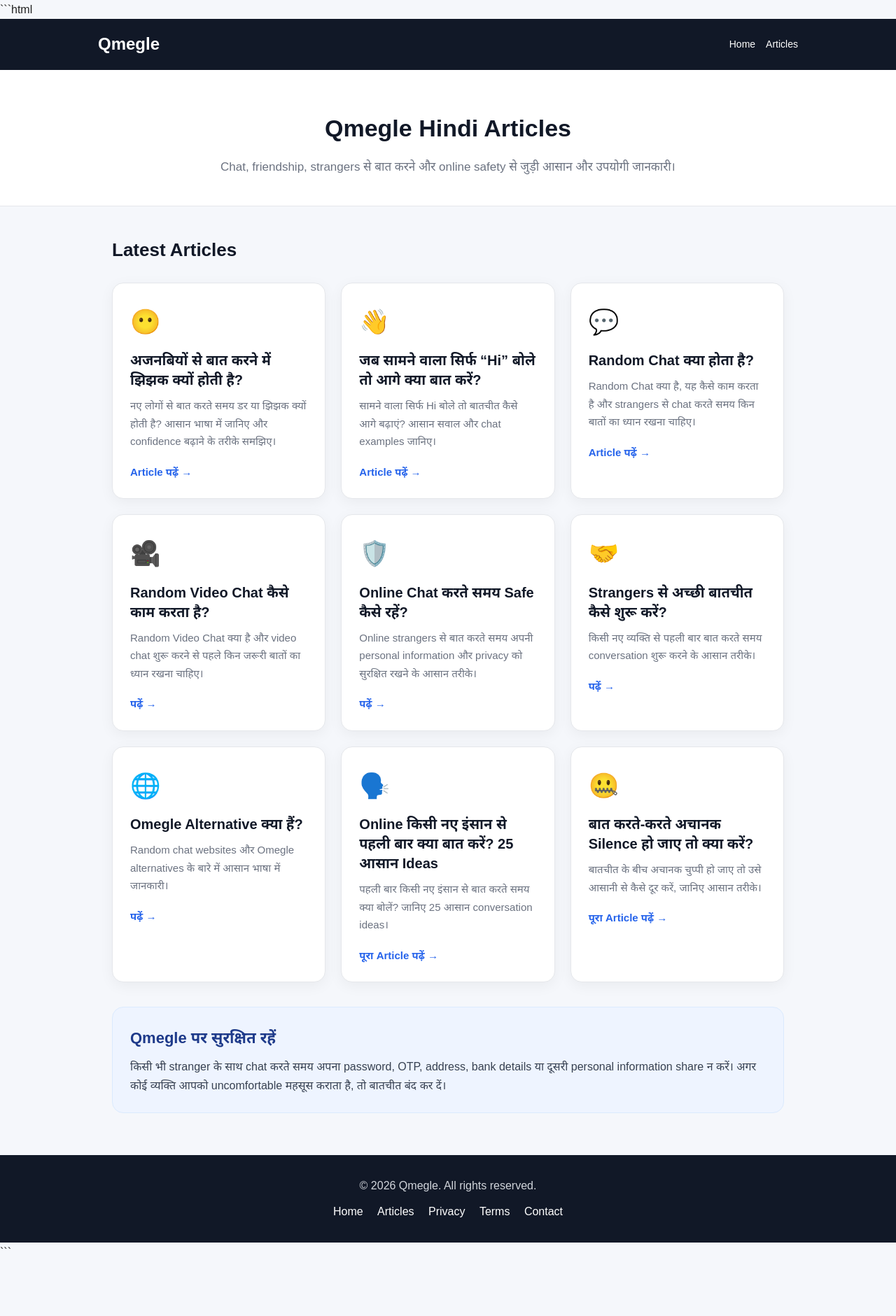
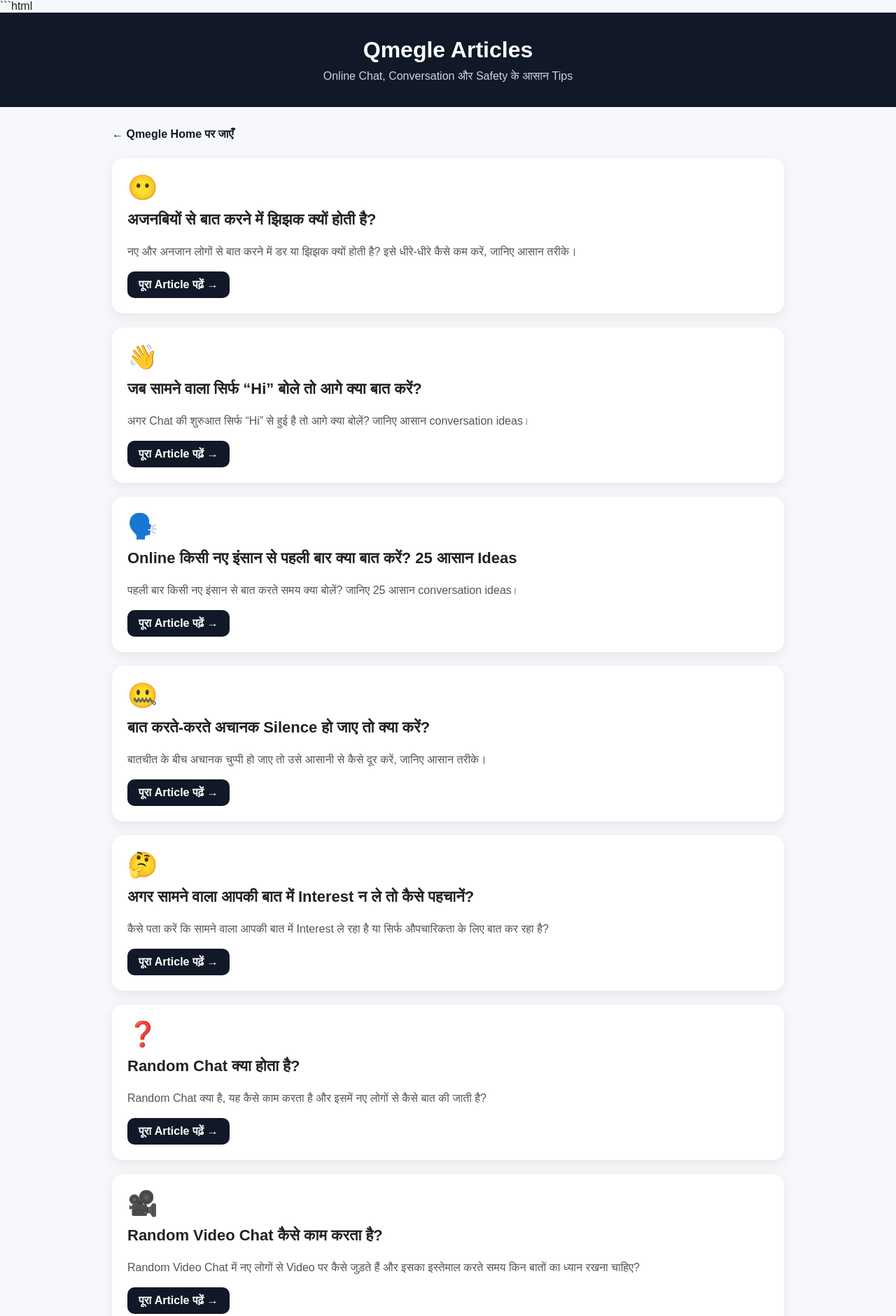
Before and after one commit to gajananbhadange842-cmyk/Qmegle, a website: page articles/index.html in a window 1280 px wide. Shown: the top 1881 px of the page at 70% size. Before the commit the page ends 1803 px from the top, so only its background shows below. Drawn offline with Linux system fonts and the light colour scheme.

Commit message:
Update index.html

```diff
--- a/articles/index.html
+++ b/articles/index.html
@@ -5,229 +5,114 @@
   <meta charset="UTF-8">
   <meta name="viewport" content="width=device-width, initial-scale=1.0">
 
-  <title>Qmegle Hindi Articles – Chat, Friendship & Online Safety</title>
+  <title>Qmegle Articles - Online Chat और Safety Tips</title>
 
   <meta
     name="description"
-    content="Qmegle के Hindi Articles पढ़ें। Random chat, strangers से बात करना, online friendship और online safety के बारे में आसान जानकारी।"
-  >
-
-  <link
-    rel="canonical"
-    href="https://qmegle.onrender.com/articles/"
+    content="Online chat, strangers से बात करने, conversation और safety से जुड़े आसान हिंदी articles पढ़ें।"
   >
 
   <style>
     * {
       box-sizing: border-box;
-      margin: 0;
-      padding: 0;
     }
 
     body {
-      font-family: Arial, "Noto Sans Devanagari", sans-serif;
-      background: #f5f7fb;
+      margin: 0;
+      font-family: Arial, sans-serif;
+      background: #f7f8fc;
       color: #222;
-      line-height: 1.7;
     }
 
     header {
       background: #111827;
       color: white;
-      padding: 16px 20px;
-      position: sticky;
-      top: 0;
-      z-index: 10;
+      text-align: center;
+      padding: 35px 20px;
     }
 
-    .header-inner {
-      max-width: 1000px;
-      margin: auto;
-      display: flex;
-      align-items: center;
-      justify-content: space-between;
-      gap: 15px;
+    header h1 {
+      margin: 0 0 10px;
+      font-size: 32px;
     }
 
-    .logo {
-      color: white;
-      text-decoration: none;
-      font-size: 24px;
-      font-weight: 800;
-    }
-
-    nav {
-      display: flex;
-      gap: 15px;
-    }
-
-    nav a {
-      color: white;
-      text-decoration: none;
-      font-size: 14px;
-    }
-
-    nav a:hover {
-      text-decoration: underline;
-    }
-
-    .hero {
-      background: white;
-      text-align: center;
-      padding: 55px 20px 40px;
-      border-bottom: 1px solid #e5e7eb;
-    }
-
-    .hero h1 {
-      font-size: 34px;
-      margin-bottom: 12px;
-      color: #111827;
-    }
-
-    .hero p {
-      max-width: 700px;
-      margin: auto;
-      color: #6b7280;
-      font-size: 17px;
+    header p {
+      margin: 0;
+      color: #d1d5db;
+      font-size: 16px;
     }
 
     .container {
       max-width: 1000px;
-      margin: 40px auto;
+      margin: 30px auto;
       padding: 0 20px;
-    }
-
-    .section-title {
-      font-size: 26px;
-      margin-bottom: 25px;
-      color: #111827;
-    }
-
-    .articles-grid {
-      display: grid;
-      grid-template-columns: repeat(3, 1fr);
-      gap: 22px;
     }
 
     .article-card {
       background: white;
       border-radius: 16px;
-      padding: 25px;
-      border: 1px solid #e5e7eb;
-      box-shadow: 0 5px 20px rgba(0, 0, 0, 0.05);
-      transition: transform 0.2s ease, box-shadow 0.2s ease;
-    }
-
-    .article-card:hover {
-      transform: translateY(-4px);
-      box-shadow: 0 10px 25px rgba(0, 0, 0, 0.09);
+      padding: 22px;
+      margin-bottom: 20px;
+      box-shadow: 0 5px 18px rgba(0, 0, 0, 0.08);
     }
 
     .article-icon {
       font-size: 35px;
-      margin-bottom: 12px;
+      margin-bottom: 10px;
     }
 
     .article-card h2 {
-      font-size: 20px;
+      margin: 0 0 10px;
+      font-size: 22px;
       line-height: 1.4;
-      margin-bottom: 10px;
-      color: #111827;
     }
 
     .article-card p {
-      color: #6b7280;
-      font-size: 15px;
-      margin-bottom: 18px;
+      color: #555;
+      line-height: 1.7;
+      margin-bottom: 15px;
     }
 
     .read-more {
       display: inline-block;
-      color: #2563eb;
+      background: #111827;
+      color: white;
       text-decoration: none;
-      font-weight: 700;
-      font-size: 15px;
+      padding: 10px 16px;
+      border-radius: 10px;
+      font-weight: bold;
     }
 
     .read-more:hover {
-      text-decoration: underline;
+      opacity: 0.9;
     }
 
-    .info-box {
-      margin-top: 35px;
-      background: #eef4ff;
-      border: 1px solid #dbeafe;
-      border-radius: 16px;
-      padding: 25px;
-    }
-
-    .info-box h2 {
-      margin-bottom: 8px;
-      color: #1e3a8a;
-      font-size: 22px;
-    }
-
-    .info-box p {
-      color: #374151;
+    .back-home {
+      display: inline-block;
+      margin-bottom: 25px;
+      color: #111827;
+      text-decoration: none;
+      font-weight: bold;
     }
 
     footer {
-      margin-top: 60px;
-      background: #111827;
-      color: #d1d5db;
       text-align: center;
       padding: 30px 20px;
+      color: #777;
+      font-size: 14px;
     }
 
-    footer a {
-      color: white;
-      text-decoration: none;
-      margin: 0 8px;
+    @media (max-width: 600px) {
+      header h1 {
+        font-size: 26px;
       }
 
-    @media (max-width: 800px) {
-      .articles-grid {
-        grid-template-columns: repeat(2, 1fr);
-      }
-
-      .hero h1 {
-        font-size: 28px;
-      }
-    }
-
-    @media (max-width: 550px) {
-      .header-inner {
-        flex-direction: column;
-      }
-
-      nav {
-        flex-wrap: wrap;
-        justify-content: center;
-      }
-
-      .hero {
-        padding: 40px 18px 30px;
-      }
-
-      .hero h1 {
-        font-size: 25px;
-      }
-
-      .hero p {
-        font-size: 15px;
+      .article-card h2 {
+        font-size: 19px;
       }
 
       .container {
-        margin-top: 30px;
         padding: 0 15px;
-      }
-
-      .articles-grid {
-        grid-template-columns: 1fr;
-      }
-
-      .article-card {
-        padding: 22px;
       }
     }
   </style>
@@ -235,55 +120,17 @@
 
 <body>
 
-  <!-- HEADER -->
-
   <header>
-    <div class="header-inner">
-
-      <a href="/" class="logo">
-        Qmegle
-      </a>
-
-      <nav>
-        <a href="/">Home</a>
-        <a href="/articles/">Articles</a>
-      </nav>
-
-    </div>
+    <h1>Qmegle Articles</h1>
+    <p>Online Chat, Conversation और Safety के आसान Tips</p>
   </header>
 
+  <div class="container">
 
-  <!-- HERO -->
+    <a href="/" class="back-home">← Qmegle Home पर जाएँ</a>
 
-  <section class="hero">
-
-    <h1>
-      Qmegle Hindi Articles
-    </h1>
-
-    <p>
-      Chat, friendship, strangers से बात करने और
-      online safety से जुड़ी आसान और उपयोगी जानकारी।
-    </p>
-
-  </section>
-
-
-  <!-- ARTICLES -->
-
-  <main class="container">
-
-    <h2 class="section-title">
-      Latest Articles
-    </h2>
-
-    <div class="articles-grid">
-
-
-      <!-- ARTICLE 1 -->
-
+    <!-- Article 1 -->
     <article class="article-card">
-
       <div class="article-icon">😶</div>
 
       <h2>
@@ -291,24 +138,21 @@
       </h2>
 
       <p>
-          नए लोगों से बात करते समय डर या झिझक क्यों होती है?
-          आसान भाषा में जानिए और confidence बढ़ाने के तरीके समझिए।
+        नए और अनजान लोगों से बात करने में डर या झिझक क्यों होती है?
+        इसे धीरे-धीरे कैसे कम करें, जानिए आसान तरीके।
       </p>
 
       <a
-          href="/articles/strangers-se-baat-karne-me-jhijhak"
+        href="/articles/strangers-se-baat-karne-me-jhijhak.html"
         class="read-more"
       >
-          Article पढ़ें →
+        पूरा Article पढ़ें →
       </a>
-
     </article>
 
 
-      <!-- ARTICLE 2 -->
-
+    <!-- Article 2 -->
     <article class="article-card">
-
       <div class="article-icon">👋</div>
 
       <h2>
@@ -316,149 +160,21 @@
       </h2>
 
       <p>
-          सामने वाला सिर्फ Hi बोले तो बातचीत कैसे आगे बढ़ाएं?
-          आसान सवाल और chat examples जानिए।
+        अगर Chat की शुरुआत सिर्फ “Hi” से हुई है तो आगे क्या बोलें?
+        जानिए आसान conversation ideas।
       </p>
 
       <a
         href="/articles/hi-ke-baad-kya-baat-kare.html"
         class="read-more"
       >
-          Article पढ़ें →
+        पूरा Article पढ़ें →
       </a>
-
     </article>
 
 
-      <!-- ARTICLE 3 -->
-
+    <!-- Article 3 -->
     <article class="article-card">
-
-        <div class="article-icon">💬</div>
-
-        <h2>
-          Random Chat क्या होता है?
-        </h2>
-
-        <p>
-          Random Chat क्या है, यह कैसे काम करता है और
-          strangers से chat करते समय किन बातों का ध्यान रखना चाहिए।
-        </p>
-
-        <a
-          href="/articles/random-chat-kya-hota-hai.html"
-          class="read-more"
-        >
-          Article पढ़ें →
-        </a>
-
-      </article>
-
-
-      <!-- ARTICLE 4 -->
-
-      <article class="article-card">
-
-        <div class="article-icon">🎥</div>
-
-        <h2>
-          Random Video Chat कैसे काम करता है?
-        </h2>
-
-        <p>
-          Random Video Chat क्या है और video chat शुरू करने
-          से पहले किन जरूरी बातों का ध्यान रखना चाहिए।
-        </p>
-
-        <a
-          href="/random-video-chat"
-          class="read-more"
-        >
-          पढ़ें →
-        </a>
-
-      </article>
-
-
-      <!-- ARTICLE 5 -->
-
-      <article class="article-card">
-
-        <div class="article-icon">🛡️</div>
-
-        <h2>
-          Online Chat करते समय Safe कैसे रहें?
-        </h2>
-
-        <p>
-          Online strangers से बात करते समय अपनी personal
-          information और privacy को सुरक्षित रखने के आसान तरीके।
-        </p>
-
-        <a
-          href="/free-random-chat"
-          class="read-more"
-        >
-          पढ़ें →
-        </a>
-
-      </article>
-
-
-      <!-- ARTICLE 6 -->
-
-      <article class="article-card">
-
-        <div class="article-icon">🤝</div>
-
-        <h2>
-          Strangers से अच्छी बातचीत कैसे शुरू करें?
-        </h2>
-
-        <p>
-          किसी नए व्यक्ति से पहली बार बात करते समय
-          conversation शुरू करने के आसान तरीके।
-        </p>
-
-        <a
-          href="/chat-with-strangers"
-          class="read-more"
-        >
-          पढ़ें →
-        </a>
-
-      </article>
-
-
-      <!-- ARTICLE 7 -->
-
-      <article class="article-card">
-
-        <div class="article-icon">🌐</div>
-
-        <h2>
-          Omegle Alternative क्या हैं?
-        </h2>
-
-        <p>
-          Random chat websites और Omegle alternatives के बारे में
-          आसान भाषा में जानकारी।
-        </p>
-
-        <a
-          href="/omegle-alternative"
-          class="read-more"
-        >
-          पढ़ें →
-        </a>
-
-      </article>
-
-
-      <!-- ARTICLE 8 -->
-
-      <article class="article-card">
-
       <div class="article-icon">🗣️</div>
 
       <h2>
@@ -477,14 +193,11 @@
       >
         पूरा Article पढ़ें →
       </a>
-
     </article>
 
 
-      <!-- ARTICLE 9 -->
-
+    <!-- Article 4 -->
     <article class="article-card">
-
       <div class="article-icon">🤐</div>
 
       <h2>
@@ -502,56 +215,145 @@
       >
         पूरा Article पढ़ें →
       </a>
-
     </article>
 
+
+    <!-- Article 5 -->
+    <article class="article-card">
+      <div class="article-icon">🤔</div>
+
+      <h2>
+        अगर सामने वाला आपकी बात में Interest न ले तो कैसे पहचानें?
+      </h2>
+
+      <p>
+        कैसे पता करें कि सामने वाला आपकी बात में Interest ले रहा है
+        या सिर्फ औपचारिकता के लिए बात कर रहा है?
+      </p>
+
+      <a
+        href="/articles/samne-wala-interest-na-le-to-kaise-pahchane.html"
+        class="read-more"
+      >
+        पूरा Article पढ़ें →
+      </a>
+    </article>
+
+
+    <!-- Article 6 -->
+    <article class="article-card">
+      <div class="article-icon">❓</div>
+
+      <h2>
+        Random Chat क्या होता है?
+      </h2>
+
+      <p>
+        Random Chat क्या है, यह कैसे काम करता है और इसमें
+        नए लोगों से कैसे बात की जाती है?
+      </p>
+
+      <a
+        href="/articles/random-chat-kya-hota-hai.html"
+        class="read-more"
+      >
+        पूरा Article पढ़ें →
+      </a>
+    </article>
+
+
+    <!-- Article 7 -->
+    <article class="article-card">
+      <div class="article-icon">🎥</div>
+
+      <h2>
+        Random Video Chat कैसे काम करता है?
+      </h2>
+
+      <p>
+        Random Video Chat में नए लोगों से Video पर कैसे जुड़ते हैं
+        और इसका इस्तेमाल करते समय किन बातों का ध्यान रखना चाहिए?
+      </p>
+
+      <a
+        href="/articles/random-video-chat-kaise-kaam-karta-hai.html"
+        class="read-more"
+      >
+        पूरा Article पढ़ें →
+      </a>
+    </article>
+
+
+    <!-- Article 8 -->
+    <article class="article-card">
+      <div class="article-icon">🔒</div>
+
+      <h2>
+        Online Chat करते समय Safe कैसे रहें?
+      </h2>
+
+      <p>
+        Online नए लोगों से बात करते समय अपनी Privacy और Safety
+        को कैसे सुरक्षित रखें, जानिए आसान Tips।
+      </p>
+
+      <a
+        href="/articles/online-chat-safe-kaise-rahe.html"
+        class="read-more"
+      >
+        पूरा Article पढ़ें →
+      </a>
+    </article>
+
+
+    <!-- Article 9 -->
+    <article class="article-card">
+      <div class="article-icon">💬</div>
+
+      <h2>
+        Strangers से अच्छी बातचीत कैसे शुरू करें?
+      </h2>
+
+      <p>
+        किसी अनजान इंसान से पहली बार बात करते समय
+        Conversation को आसान और मजेदार कैसे बनाएं?
+      </p>
+
+      <a
+        href="/articles/strangers-se-achhi-baatcheet-kaise-shuru-kare.html"
+        class="read-more"
+      >
+        पूरा Article पढ़ें →
+      </a>
+    </article>
+
+
+    <!-- Article 10 -->
+    <article class="article-card">
+      <div class="article-icon">🌐</div>
+
+      <h2>
+        Omegle Alternative क्या हैं?
+      </h2>
+
+      <p>
+        Omegle जैसी Random Chat Websites क्या होती हैं और
+        उनके Alternative का इस्तेमाल करते समय क्या ध्यान रखें?
+      </p>
+
+      <a
+        href="/articles/omegle-alternative-kya-hai.html"
+        class="read-more"
+      >
+        पूरा Article पढ़ें →
+      </a>
+    </article>
 
   </div>
 
 
-    <!-- INFORMATION BOX -->
-
-    <div class="info-box">
-
-      <h2>
-        Qmegle पर सुरक्षित रहें
-      </h2>
-
-      <p>
-        किसी भी stranger के साथ chat करते समय अपना
-        password, OTP, address, bank details या दूसरी
-        personal information share न करें।
-        अगर कोई व्यक्ति आपको uncomfortable महसूस कराता है,
-        तो बातचीत बंद कर दें।
-      </p>
-
-    </div>
-
-  </main>
-
-
-  <!-- FOOTER -->
-
   <footer>
-
-    <p>
-      © 2026 Qmegle. All rights reserved.
-    </p>
-
-    <p style="margin-top: 10px;">
-
-      <a href="/">Home</a>
-
-      <a href="/articles/">Articles</a>
-
-      <a href="/privacy.html">Privacy</a>
-
-      <a href="/terms.html">Terms</a>
-
-      <a href="/contact.html">Contact</a>
-
-    </p>
-
+    © 2026 Qmegle. All Rights Reserved.
   </footer>
 
 </body>
```
Lines whose indentation alone changed are shown as unchanged.
